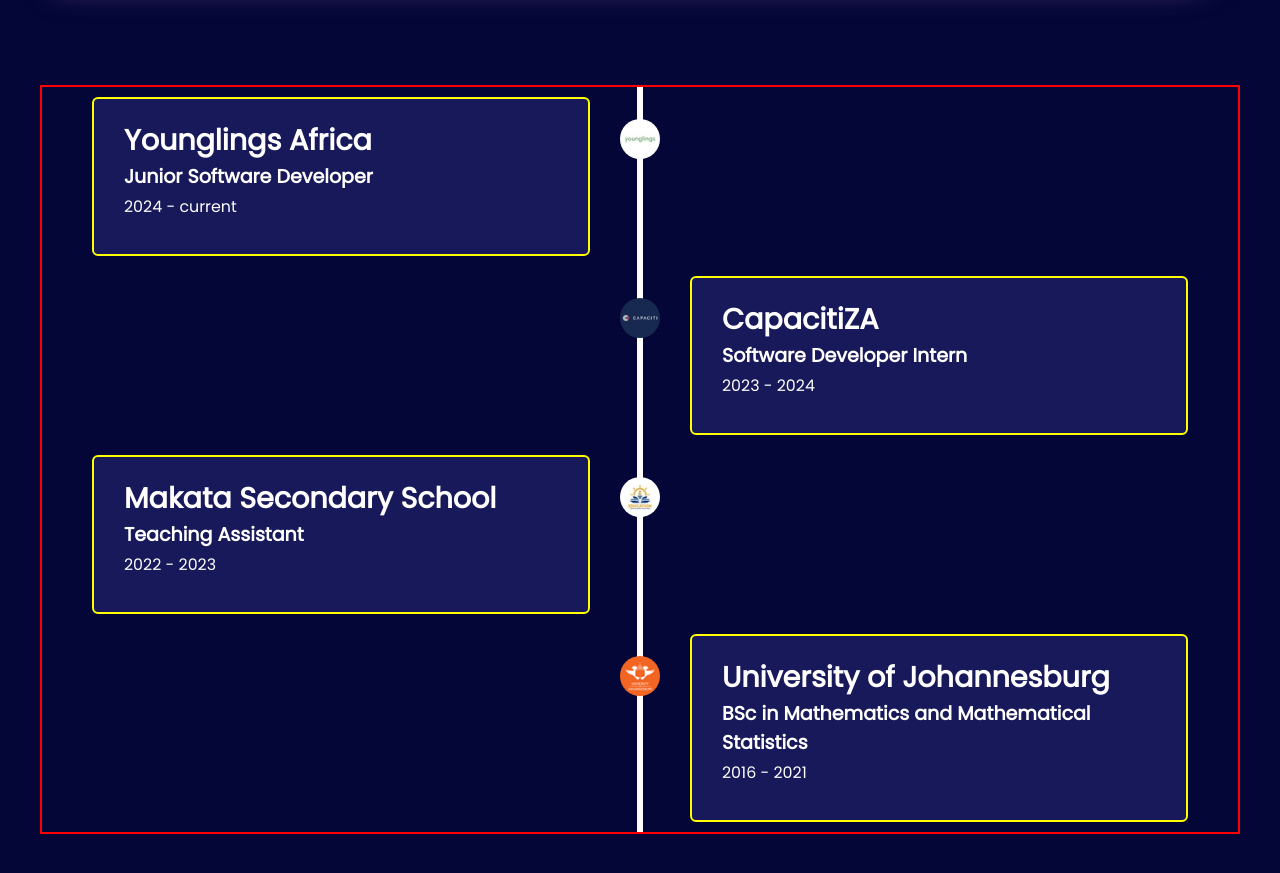
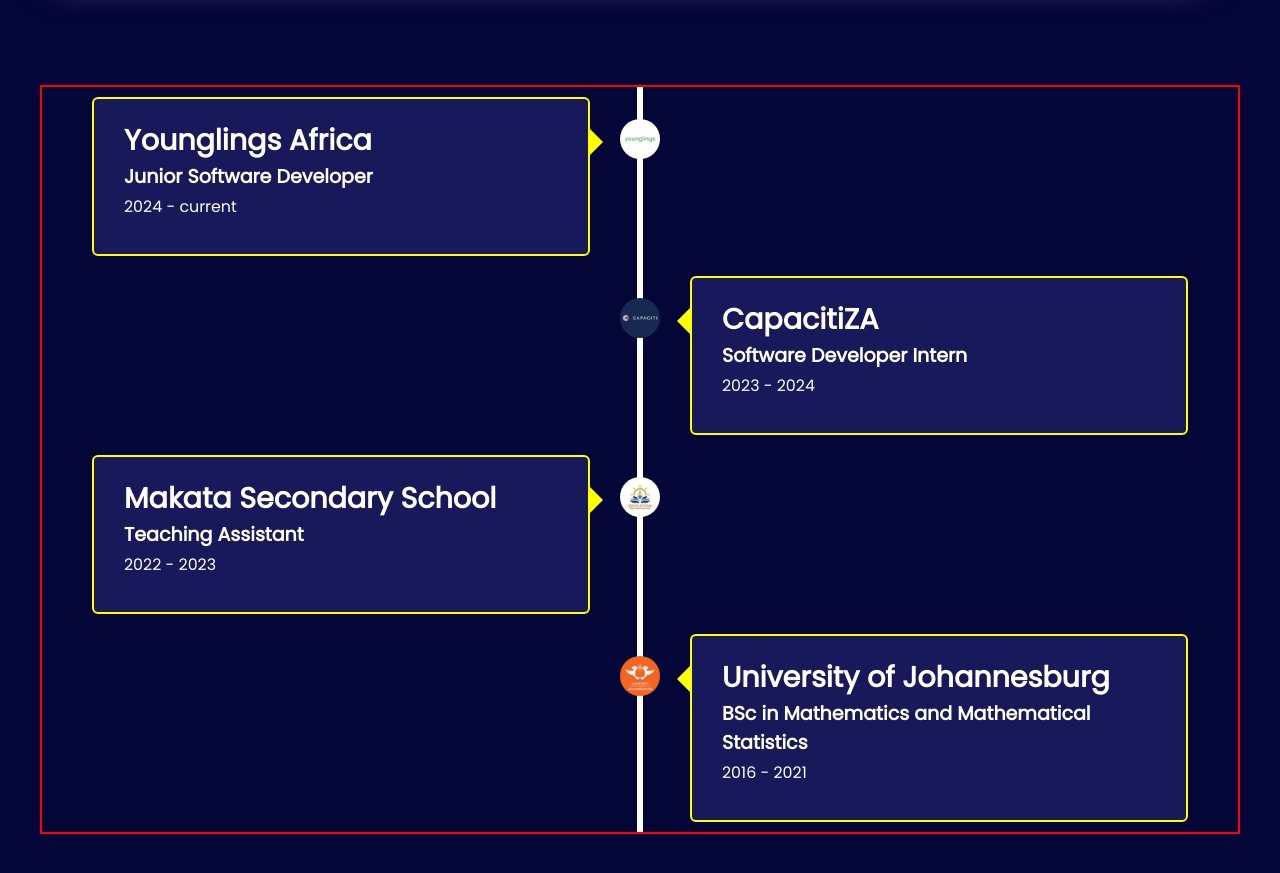
Before and after one commit to libSpace/my-react-portfolio-one, a React (Create React App) app: page / in a window 1280 px wide. Shown: the part 1440-2313 px from the top of the page. Built offline with nearby package versions, Linux system fonts and the light colour scheme.

Commit message:
Arrows on the center of the line within the journey information

```diff
--- a/src/component/Education.css
+++ b/src/component/Education.css
@@ -70,3 +70,27 @@
     display: inline-block;
     margin-bottom: 15px;
 }
+.left-cont-arrow {
+    height: 0;
+    width: 0;
+    position: absolute;
+    top: 28px;
+    z-index: 1;
+    border-top: 15px solid transparent ;
+    border-bottom: 15px solid transparent ;
+    border-left: 15px solid yellow ;
+    right: -15px;
+
+}
+.right-cont-arrow {
+    height: 0;
+    width: 0;
+    position: absolute;
+    top: 28px;
+    z-index: 1;
+    border-top: 15px solid transparent ;
+    border-bottom: 15px solid transparent ;
+    border-right: 15px solid yellow ;
+    left: -15px;
+
+}
--- a/src/component/Education.js
+++ b/src/component/Education.js
@@ -15,14 +15,14 @@
               <h2>Younglings Africa</h2>
               <h4>Junior Software Developer</h4>
               <small>2024 - current</small>
-              <p></p>
-              {/* <ul>
+              <ul className='text-resp'>
                 <li>Continuous Learning</li>
                 <li>Troubleshooting and Debugging</li>
                 <li>Quality Assurance</li>
                 <li>Collaboration</li>
                 <li>Coding and Development</li>
-              </ul> */}
+              </ul>
+              <span className='left-cont-arrow'></span>
           </div>
         </div>
 
@@ -32,14 +32,14 @@
               <h2>CapacitiZA</h2>
               <h4>Software Developer Intern</h4>
               <small>2023 - 2024</small>
-              <p></p>
-              {/* <ul>
+              <ul className='text-resp'>
                 <li>Learn Continuously</li>
                 <li>Troubleshoot Issues</li>
                 <li>Ensure Quality</li>
                 <li>Team Collaboration</li>
                 <li>Code Development</li>
-              </ul> */}
+              </ul>
+              <span className='right-cont-arrow'></span>
             </div>
         </div>
 
@@ -49,7 +49,6 @@
             <h2>Makata Secondary School</h2>
             <h4>Teaching Assistant</h4>
             <small>2022 - 2023</small>
-            <p></p>
             <ul className='text-resp'>
                 <li>Assisting in Mathematics classes</li>
                 <li>Providing support to student</li>
@@ -57,6 +56,7 @@
                 <li>Collaborating with lead teachers</li>
                 <li>Evaluating student progress</li>
             </ul>
+            <span className='left-cont-arrow'></span>
           </div>
         </div>
 
@@ -66,14 +66,14 @@
             <h2>University of Johannesburg</h2>
             <h4>BSc in Mathematics and Mathematical Statistics</h4>
             <small>2016 - 2021</small>
-            <p></p>
-            {/* <ul>
+            <ul className='text-resp'>
               <li>Engaged in coursework and research projects related to Mathematics and Mathematical Statistics</li>
               <li>Participated in academic and extracurricular activities</li>
               <li>Developed a solid foundation in mathematical principles and statistical analysis</li>
               <li>Collaborated with peers on group projects and assignments</li>
               <li>Acquired analytical and problem-solving skills through the study of mathematical concepts</li>
-            </ul> */}
+            </ul>
+            <span className='right-cont-arrow'></span>
           </div>
         </div>
 
```
